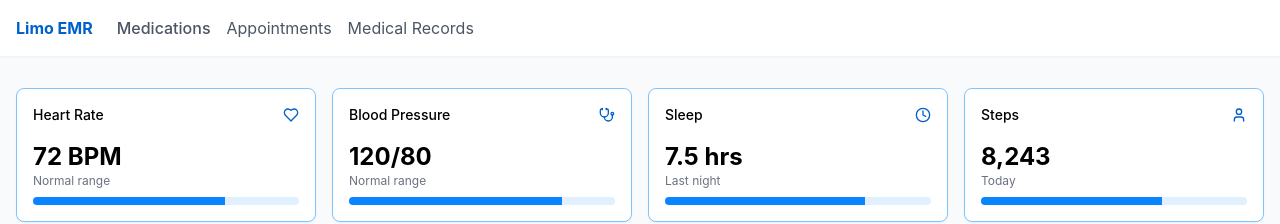
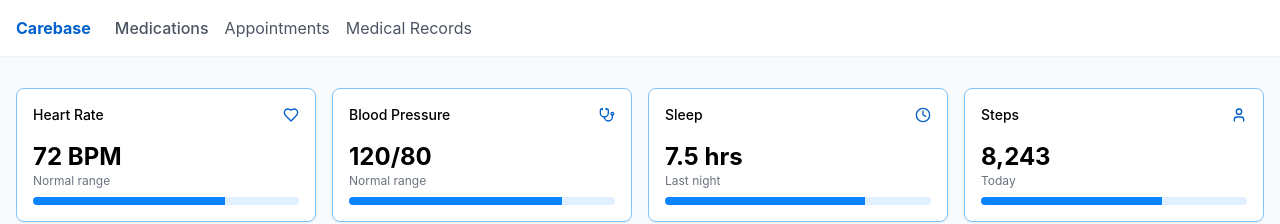
Before and after one commit to limlabs/limo-health, a React (Vite) app: page /medications in a window 1280 px wide. Shown: the top 224 px of the page. Built offline with nearby package versions, Linux system fonts and the light colour scheme.

Commit message:
changed name

```diff
--- a/src/components/Header.tsx
+++ b/src/components/Header.tsx
@@ -5,7 +5,7 @@ export default function Header() {
     <header className="p-4 flex gap-4 bg-white text-black justify-between shadow-sm">
       <nav className="flex flex-row items-center gap-6">
         <div className="font-bold text-blue-600">
-          <Link to="/">Limo EMR</Link>
+          <Link to="/">Carebase</Link>
         </div>
         <div className="flex gap-4">
           <Link
```
